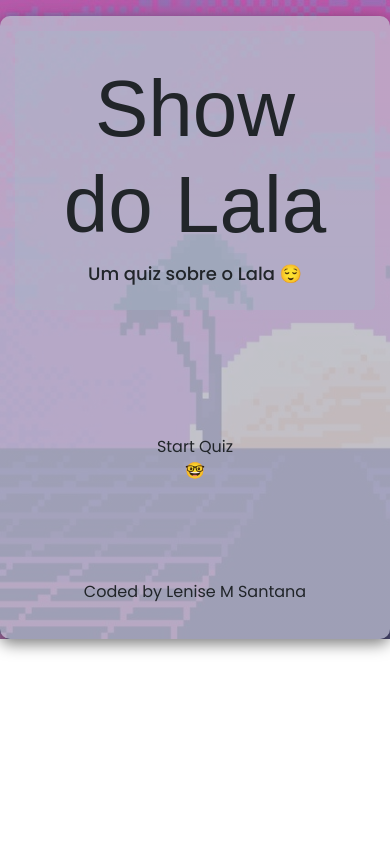
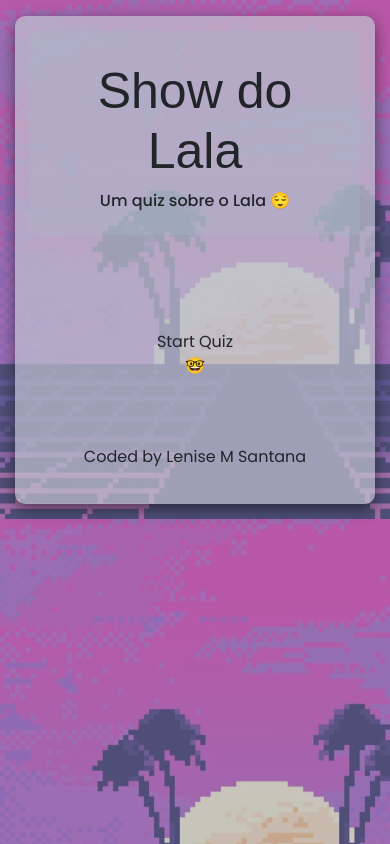
Before and after one commit to Lemoraess/show-do-lala, a React (Create React App) app: page / in a window 390 px wide. Built offline with nearby package versions, Linux system fonts and the light colour scheme; a web font is replaced by a local one.

Commit message:
adjustments on the design

```diff
--- a/src/App.css
+++ b/src/App.css
@@ -4,10 +4,10 @@
   font-family: "Poppins", sans-serif;
   max-width: 700px;
   margin: 0 auto;
-  margin-top: 50px;
   border-radius: 10px;
   box-shadow: rgba(0, 0, 0, 0.5) 0px 5px 15px;
   padding: 15px;
+  margin-top: 50px;
 }
 
 .App-header {
@@ -37,3 +37,19 @@
 footer {
   margin: 20px;
 }
+
+@media (max-width: 600px) {
+  .App {
+    margin: 15px;
+  }
+
+  .App-header h1 {
+    font-size: 50px;
+  }
+  .App-header h5 {
+    font-size: 16px;
+  }
+  .App-main {
+    padding: 20px;
+  }
+}
--- /dev/null
+++ b/src/Questions.css
@@ -0,0 +1,28 @@
+.questions-container {
+}
+
+.question {
+  border: 2px solid #ccc;
+  background-color: rgba(249, 249, 249, 0.4);
+  padding: 20px 10px;
+  border-radius: 10px;
+  font-size: 24px;
+}
+
+ul {
+  list-style-type: none;
+  padding: 0;
+  margin: 20px 0;
+}
+
+li {
+  background-color: rgba(255, 255, 255, 0.8);
+  border: none;
+  border-radius: 5px;
+  padding: 10px 20px;
+  margin: 5px;
+  cursor: pointer;
+}
+li:hover {
+  background-color: rgba(164, 75, 232, 0.9);
+}
--- a/src/Questions.js
+++ b/src/Questions.js
@@ -1,4 +1,5 @@
 import React, { useState } from "react";
+import "./Questions.css";
 
 const questions = [
   {
@@ -91,8 +92,8 @@ export default function Questions() {
     }
   };
   return (
-    <div className="quiz">
-      <h2>{questions[currentQuestion].pergunta}</h2>
+    <div className="questions-container">
+      <h2 className="question">{questions[currentQuestion].pergunta}</h2>
       <ul>
         {questions[currentQuestion].options.map((option, index) => (
           <li key={index}>
--- a/src/index.css
+++ b/src/index.css
@@ -5,5 +5,5 @@ body {
     ),
     url(./background.jpg);
   background-size: cover;
-  background-repeat: no-repeat;
+  background-repeat: repeat-y;
 }
```
